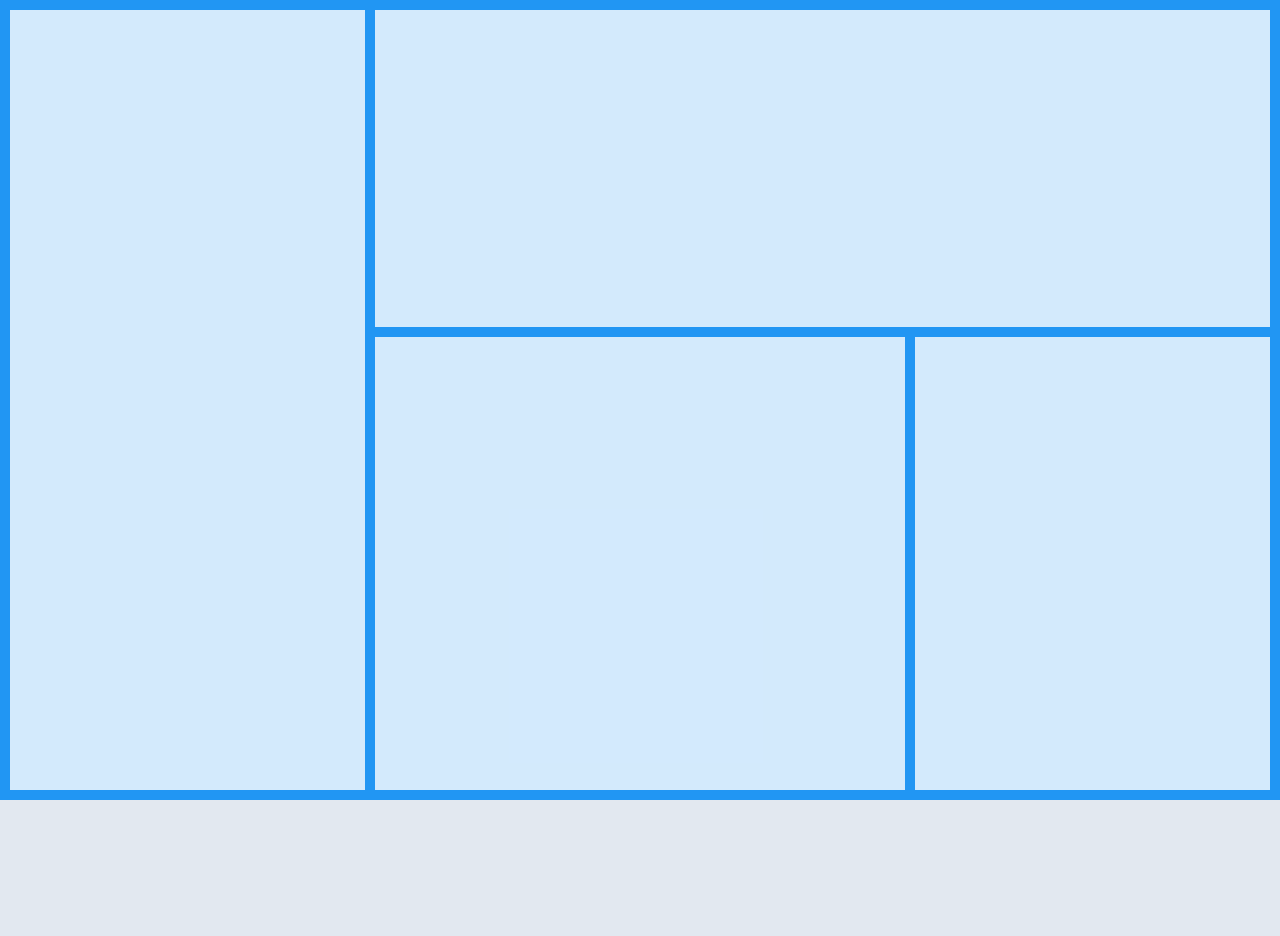
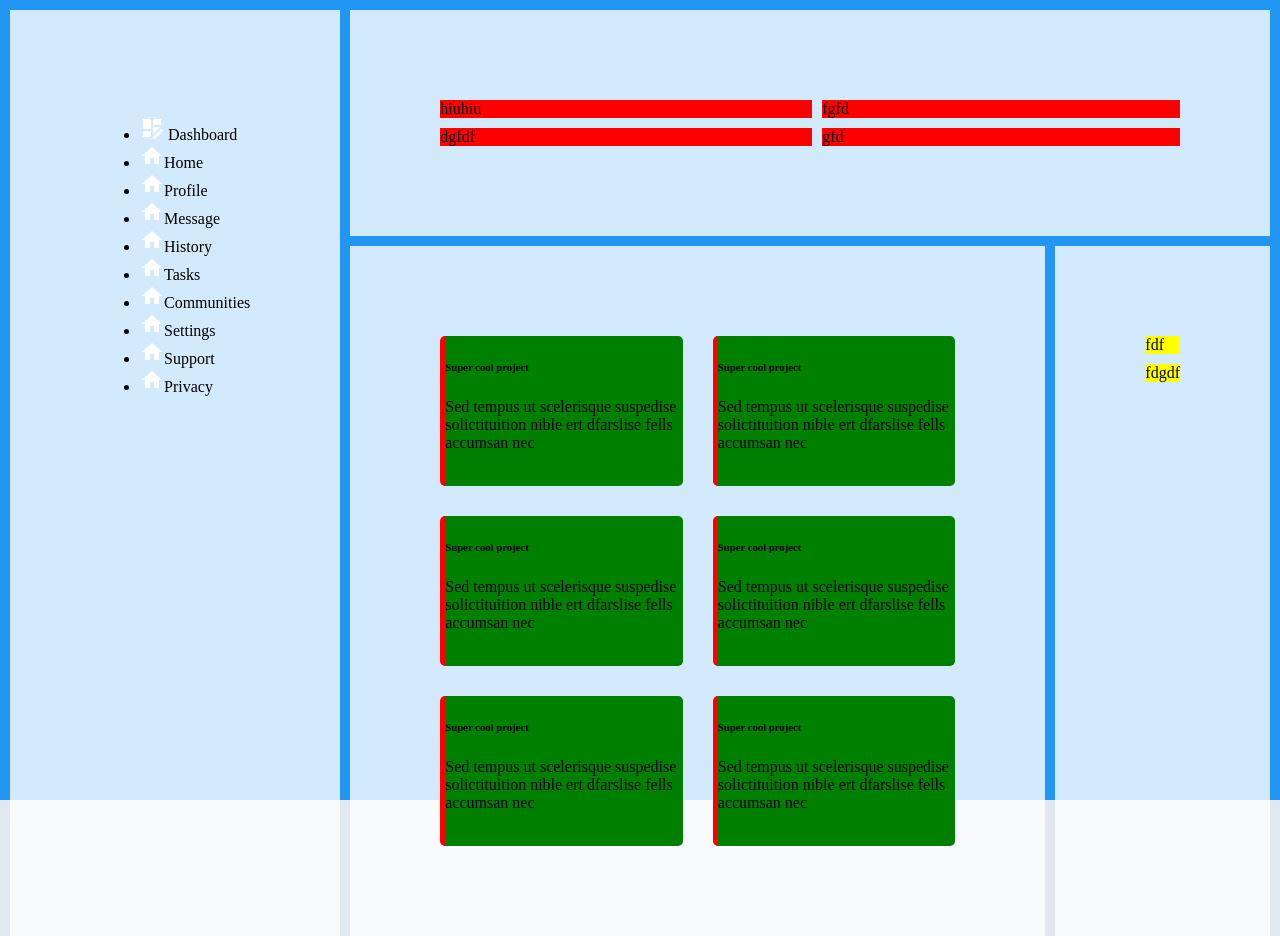
Before and after one commit to ayebaishmo/adminDashboard, a plain HTML site: page index.html in a window 1280 px wide. Before the commit the page ends 800 px from the top, so only its background shows below. Drawn offline with Linux system fonts and the light colour scheme.

Commit message:
Replace div

```diff
--- a/index.css
+++ b/index.css
@@ -4,9 +4,6 @@
 
 body {
  background-color: #e2e8f0;
- padding: 0;
- margin: 0;
- height: 100%;
 }
 
 .griditems1 {
@@ -42,3 +39,41 @@ body {
  background-color: rgba(255, 255, 255, 0.8);
  padding: 90px;
 }
+
+.items {
+ background-color: green;
+}
+
+.projectItems {
+ display: grid;
+ grid-template-columns: auto auto;
+ gap: 30px;
+}
+
+.projectItems >div {
+ border-radius: 5px;
+ height: 150px;
+ border-left: 5px solid red;
+}
+
+
+
+.profileItems {
+ display: grid;
+ grid-template-columns: auto auto;
+ gap: 10px;
+}
+
+.pro {
+ background-color: red;
+}
+
+.ann {
+ display: grid;
+ grid-template-rows: auto auto;
+ gap: 10px;
+}
+
+.annItems {
+ background-color: yellow;
+}
--- a/index.html
+++ b/index.html
@@ -11,7 +11,7 @@
  <main>
   <div class="contDash">
    <div class="griditems1">
-    <!--<ul class="nav">
+    <ul class="nav">
      <li class="navItems dashIcon"><img src="icon/view-dashboard-edit.png" alt=""> Dashboard</li>
      <li class="navItems"><img src="icon/home.png" alt="">Home</li>
      <li class="navItems"><img src="icon/home.png" alt="">Profile</li>
@@ -22,15 +22,49 @@
      <li class="navItems"><img src="icon/home.png" alt="">Settings</li>
      <li class="navItems"><img src="icon/home.png" alt="">Support</li>
      <li class="navItems"><img src="icon/home.png" alt="">Privacy</li>
-    </ul>*/-->
+    </ul>
    </div>
    <div class="griditems2">
+    <div class="profileItems">
+     <div class="pro">hiuhiu</div>
+     <div class="pro">fgfd</div>
+     <div class="pro">dgfdf</div>
+     <div class="pro">gfd</div>
+    </div>
    </div>
    <div class="griditems3">
     <div class="projectItems">
+     <div class="items 1">
+      <h6>Super cool project</h6>
+      <p>Sed tempus ut scelerisque suspedise solictituition nible ert dfarslise fells accumsan nec</p>
+     </div>
+     <div class="items 2">
+      <h6>Super cool project</h6>
+      <p>Sed tempus ut scelerisque suspedise solictituition nible ert dfarslise fells accumsan nec</p>
+     </div>
+     <div class="items 3">
+      <h6>Super cool project</h6>
+      <p>Sed tempus ut scelerisque suspedise solictituition nible ert dfarslise fells accumsan nec</p>
+     </div>
+     <div class="items 4">
+      <h6>Super cool project</h6>
+      <p>Sed tempus ut scelerisque suspedise solictituition nible ert dfarslise fells accumsan nec</p>
+     </div>
+     <div class="items 5">
+      <h6>Super cool project</h6>
+      <p>Sed tempus ut scelerisque suspedise solictituition nible ert dfarslise fells accumsan nec</p>
+     </div>
+     <div class="items 6">
+      <h6>Super cool project</h6>
+      <p>Sed tempus ut scelerisque suspedise solictituition nible ert dfarslise fells accumsan nec</p>
+     </div>
     </div>
    </div>
    <div class="griditems4">
+    <div class="ann">
+     <div class="annItems">fdf</div>
+     <div class="annItems">fdgdf</div>
+    </div>
    </div>
   </div>
  </main>
```
